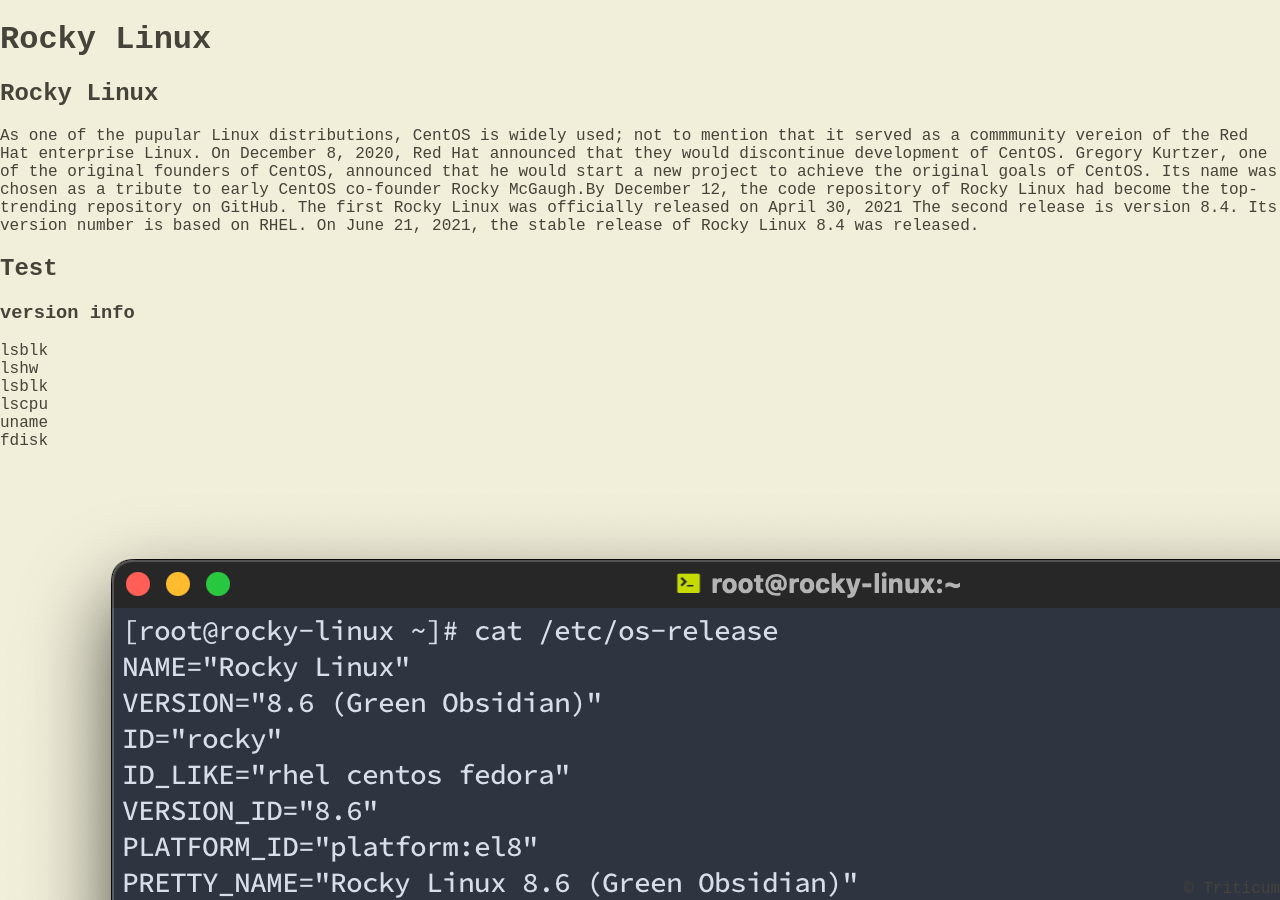
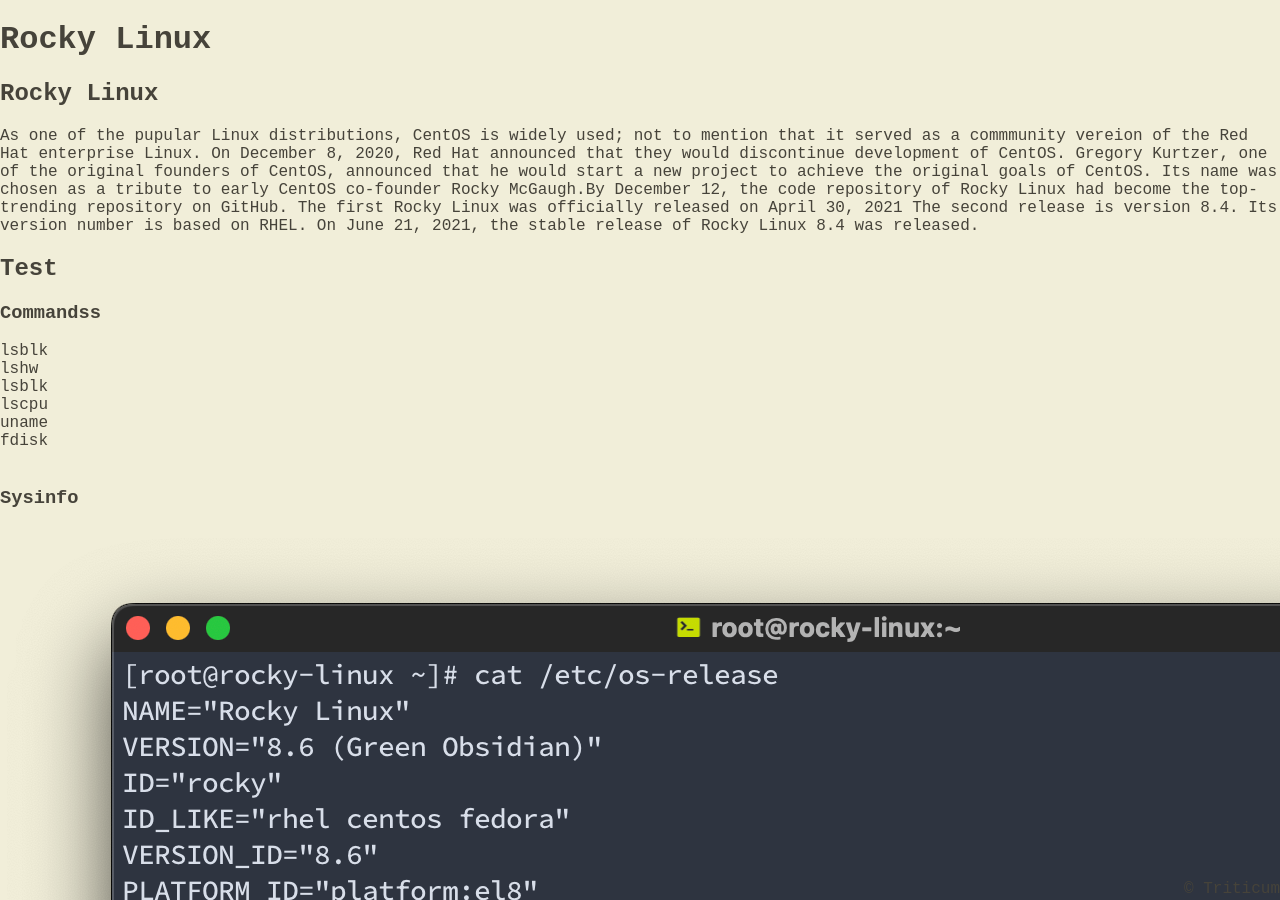
Before and after one commit to Triticum01/Triticum01.github.io, a Jekyll site: the page built from _posts/2023-01-05-Rocky-Linux.md, in a window 1280 px wide and 900 px high. Built offline with Jekyll 4.4.1, drawn with Linux system fonts in a browser that asks for light colours; nearby versions of some CDN libraries.

Commit message:
Update 2023-01-05-Rocky-Linux.md

````diff
--- a/_posts/2023-01-05-Rocky-Linux.md
+++ b/_posts/2023-01-05-Rocky-Linux.md
@@ -13,7 +13,7 @@
 The first Rocky Linux was officially released on April 30, 2021 The second release is version 8.4. Its version number is based on RHEL. On June 21, 2021, the stable release of Rocky Linux 8.4 was released.
 
 ## Test
-### version info
+### Commandss
 
 ```
 lsblk
@@ -25,7 +25,7 @@
 
 ```
 
-
+### Sysinfo
 ![screenshot is here](/images/screenshot.png)
 ```
 
````
